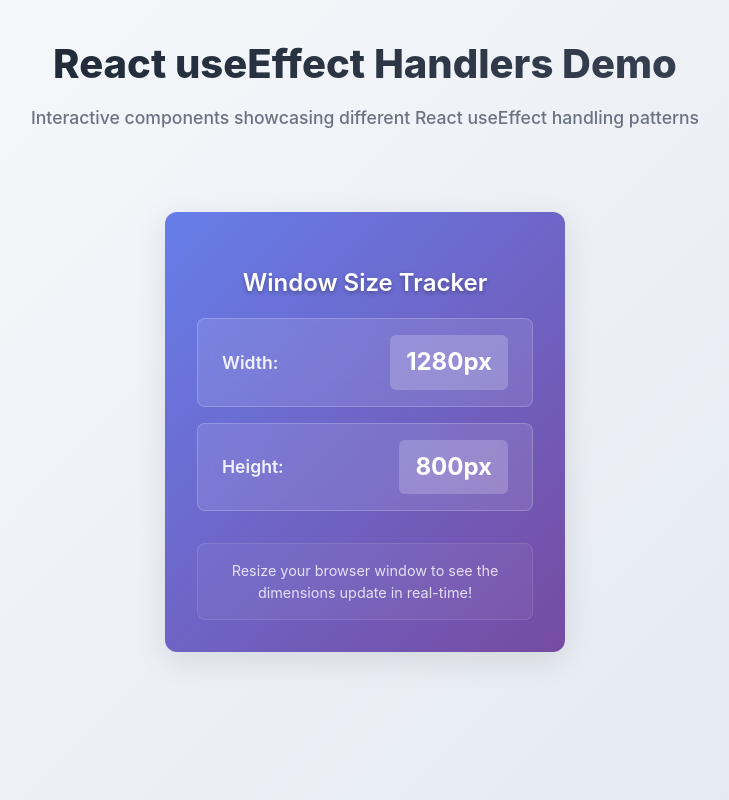
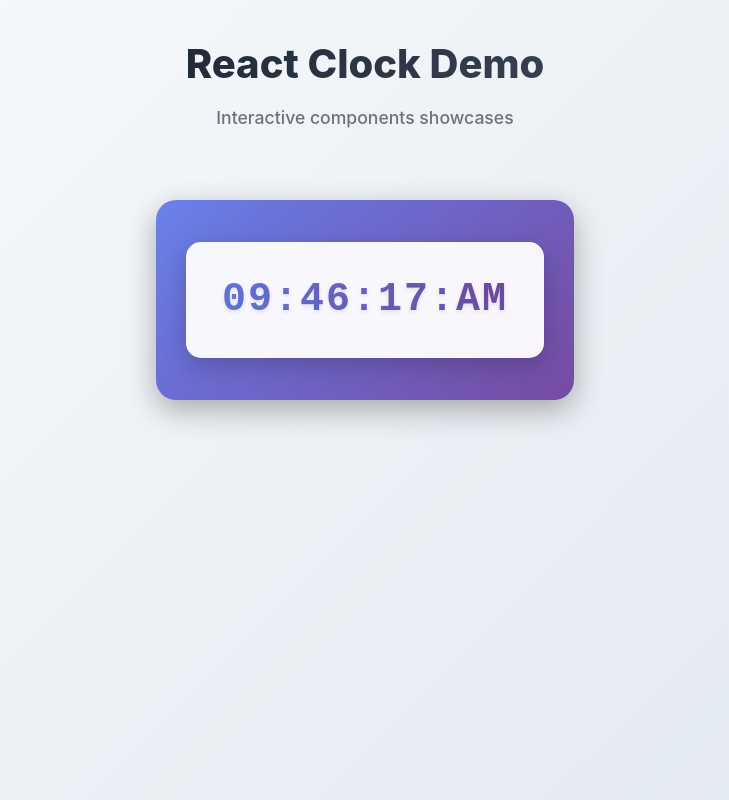
Before and after one commit to AhmedAl-Bahrawy/React-Vite-Learning, a React (Vite) app in the folder React-App/: page / in a window 1280 px wide. Shown: the whole page, without its empty margins (275-1004 px from the left). Built offline with nearby package versions, Linux system fonts and the light colour scheme.

Commit message:
Replace UseEffect component with Clock component in App, updating title and subtitle to reflect the new focus on a clock demo. Remove UseEffect component and its associated styles for a cleaner codebase.

```diff
--- a/React-App/src/App.jsx
+++ b/React-App/src/App.jsx
@@ -1,19 +1,19 @@
 import styles from "./App.module.css";
-import UseEffect from "./components/UseEffect/UseEffect";
+import Clock from "./components/Clock/Clock";
+
 
 
 function App() {
   return (
     <div className={styles.app}>
       <div className={styles.header}>
-        <h1 className={styles.title}>React useEffect Handlers Demo</h1>
+        <h1 className={styles.title}>React Clock Demo</h1>
         <p className={styles.subtitle}>
-          Interactive components showcasing different React useEffect handling
-          patterns
+          Interactive components showcases
         </p>
       </div>
       <div className={styles.components}>
-        <UseEffect />
+        <Clock/>
       </div>
     </div>
   );
--- /dev/null
+++ b/React-App/src/components/Clock/Clock.jsx
@@ -0,0 +1,39 @@
+import React, {useState, useEffect} from "react";
+import styles from "./Clock.module.css";
+
+function Clock() {
+    const [time, setTime] = useState(new Date());
+    useEffect(() => {
+        const intervalId = setInterval(() => {
+            setTime(new Date());
+        }, 1000)
+
+        return () => {
+            clearInterval(intervalId);
+        }
+    },[]);
+
+    const formatTime = () => {
+        let hours = time.getHours();
+        let minutes = time.getMinutes();
+        let seconds = time.getSeconds();
+        let meridiem = hours >= 12 ? "PM" : "AM";
+        hours = hours % 12 || 12;
+
+        return `${padZero(hours)}:${padZero(minutes)}:${padZero(seconds)}:${meridiem}`
+    }
+
+    const padZero = (num) => {
+        return (num < 10 ? "0" : "") + num;
+    }
+
+    return (
+        <div className={styles.clockContainer}>
+            <div className={styles.clockDisplay}>
+                <span className={styles.timeText}>{ formatTime()}</span>
+            </div>
+        </div>
+    );
+}
+
+export default Clock
--- /dev/null
+++ b/React-App/src/components/Clock/Clock.module.css
@@ -0,0 +1,103 @@
+.clockContainer {
+  display: flex;
+  justify-content: center;
+  align-items: center;
+  min-height: 200px;
+  background: linear-gradient(135deg, #667eea 0%, #764ba2 100%);
+  border-radius: 20px;
+  box-shadow: 0 10px 30px rgba(0, 0, 0, 0.3);
+  margin: 20px;
+  padding: 30px;
+  position: relative;
+  overflow: hidden;
+}
+
+.clockContainer::before {
+  content: "";
+  position: absolute;
+  top: -50%;
+  left: -50%;
+  width: 200%;
+  height: 200%;
+  background: radial-gradient(
+    circle,
+    rgba(255, 255, 255, 0.1) 0%,
+    transparent 70%
+  );
+  animation: shimmer 3s ease-in-out infinite;
+}
+
+@keyframes shimmer {
+  0%,
+  100% {
+    transform: translateX(-100%) translateY(-100%) rotate(0deg);
+  }
+  50% {
+    transform: translateX(100%) translateY(100%) rotate(180deg);
+  }
+}
+
+.clockDisplay {
+  background: rgba(255, 255, 255, 0.95);
+  border-radius: 15px;
+  padding: 25px 35px;
+  box-shadow: 0 8px 25px rgba(0, 0, 0, 0.2);
+  backdrop-filter: blur(10px);
+  border: 1px solid rgba(255, 255, 255, 0.3);
+  position: relative;
+  z-index: 1;
+}
+
+.timeText {
+  font-family: "Courier New", monospace;
+  font-size: 2.5rem;
+  font-weight: bold;
+  color: #333;
+  text-align: center;
+  letter-spacing: 2px;
+  text-shadow: 0 2px 4px rgba(0, 0, 0, 0.1);
+  margin: 0;
+  background: linear-gradient(45deg, #667eea, #764ba2);
+  -webkit-background-clip: text;
+  -webkit-text-fill-color: transparent;
+  background-clip: text;
+  animation: pulse 2s ease-in-out infinite;
+}
+
+@keyframes pulse {
+  0%,
+  100% {
+    transform: scale(1);
+  }
+  50% {
+    transform: scale(1.05);
+  }
+}
+
+/* Responsive design */
+@media (max-width: 768px) {
+  .clockContainer {
+    margin: 10px;
+    padding: 20px;
+    min-height: 150px;
+  }
+
+  .clockDisplay {
+    padding: 20px 25px;
+  }
+
+  .timeText {
+    font-size: 2rem;
+    letter-spacing: 1px;
+  }
+}
+
+@media (max-width: 480px) {
+  .timeText {
+    font-size: 1.5rem;
+  }
+
+  .clockDisplay {
+    padding: 15px 20px;
+  }
+}
--- a/React-App/src/components/UseEffect/UseEffect.jsx
+++ /dev/null
@@ -1,37 +0,0 @@
-import React, { useState, useEffect } from "react";
-import styles from "./UseEffect.module.css";
-
-function UseEffect() {
-
-    const [width, setWidth] = useState(window.innerWidth);
-    const [height, setHeight] = useState(window.innerHeight);
-
-    useEffect(() => {
-        window.addEventListener("resize", () => {
-            setWidth(window.innerWidth);
-            setHeight(window.innerHeight);
-        });
-    }, []);
-
-
-    return (
-        <div className={styles.container}>
-            <h2 className={styles.title}>Window Size Tracker</h2>
-            <div className={styles.dimensionDisplay}>
-                <div className={styles.dimensionItem}>
-                    <span className={styles.dimensionLabel}>Width:</span>
-                    <span className={styles.dimensionValue}>{width}px</span>
-                </div>
-                <div className={styles.dimensionItem}>
-                    <span className={styles.dimensionLabel}>Height:</span>
-                    <span className={styles.dimensionValue}>{height}px</span>
-                </div>
-            </div>
-            <p className={styles.description}>
-                Resize your browser window to see the dimensions update in real-time!
-            </p>
-        </div>
-    )
-}
-
-export default UseEffect;
--- a/React-App/src/components/UseEffect/UseEffect.module.css
+++ /dev/null
@@ -1,110 +0,0 @@
-.container {
-  display: flex;
-  flex-direction: column;
-  align-items: center;
-  justify-content: center;
-  padding: 2rem;
-  background: linear-gradient(135deg, #667eea 0%, #764ba2 100%);
-  border-radius: 12px;
-  box-shadow: 0 8px 32px rgba(0, 0, 0, 0.1);
-  margin: 2rem auto;
-  max-width: 400px;
-  min-height: 300px;
-}
-
-.dimensionDisplay {
-  display: flex;
-  flex-direction: column;
-  gap: 1rem;
-  margin-bottom: 2rem;
-  width: 100%;
-}
-
-.dimensionItem {
-  display: flex;
-  justify-content: space-between;
-  align-items: center;
-  padding: 1rem 1.5rem;
-  background: rgba(255, 255, 255, 0.1);
-  border-radius: 8px;
-  backdrop-filter: blur(10px);
-  border: 1px solid rgba(255, 255, 255, 0.2);
-  transition: all 0.3s ease;
-}
-
-.dimensionItem:hover {
-  transform: translateY(-2px);
-  box-shadow: 0 4px 16px rgba(0, 0, 0, 0.2);
-  background: rgba(255, 255, 255, 0.15);
-}
-
-.dimensionLabel {
-  font-size: 1.1rem;
-  font-weight: 600;
-  color: rgba(255, 255, 255, 0.9);
-}
-
-.dimensionValue {
-  font-size: 1.5rem;
-  font-weight: bold;
-  color: #fff;
-  background: rgba(255, 255, 255, 0.2);
-  padding: 0.5rem 1rem;
-  border-radius: 6px;
-  min-width: 80px;
-  text-align: center;
-}
-
-.description {
-  color: rgba(255, 255, 255, 0.8);
-  font-size: 0.9rem;
-  text-align: center;
-  line-height: 1.5;
-  margin: 0;
-  padding: 1rem;
-  background: rgba(255, 255, 255, 0.05);
-  border-radius: 8px;
-  border: 1px solid rgba(255, 255, 255, 0.1);
-}
-
-.title {
-  color: white;
-  font-size: 1.5rem;
-  font-weight: 600;
-  margin-bottom: 1rem;
-  text-align: center;
-  text-shadow: 0 2px 4px rgba(0, 0, 0, 0.3);
-}
-
-@media (max-width: 480px) {
-  .container {
-    margin: 1rem;
-    padding: 1.5rem;
-    max-width: 100%;
-  }
-
-  .dimensionItem {
-    padding: 0.75rem 1rem;
-    flex-direction: column;
-    gap: 0.5rem;
-    text-align: center;
-  }
-
-  .dimensionLabel {
-    font-size: 1rem;
-  }
-
-  .dimensionValue {
-    font-size: 1.3rem;
-    min-width: 60px;
-  }
-
-  .title {
-    font-size: 1.3rem;
-  }
-
-  .description {
-    font-size: 0.8rem;
-    padding: 0.75rem;
-  }
-}
```
